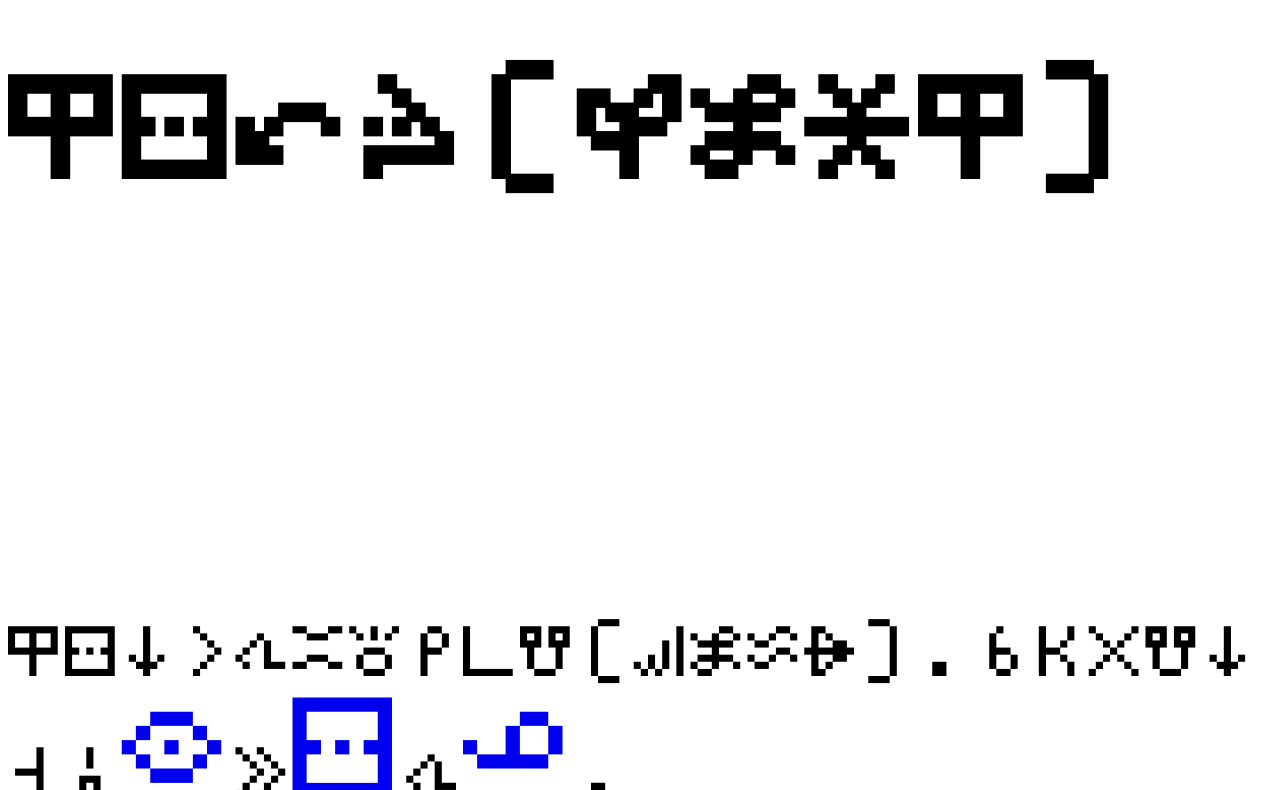
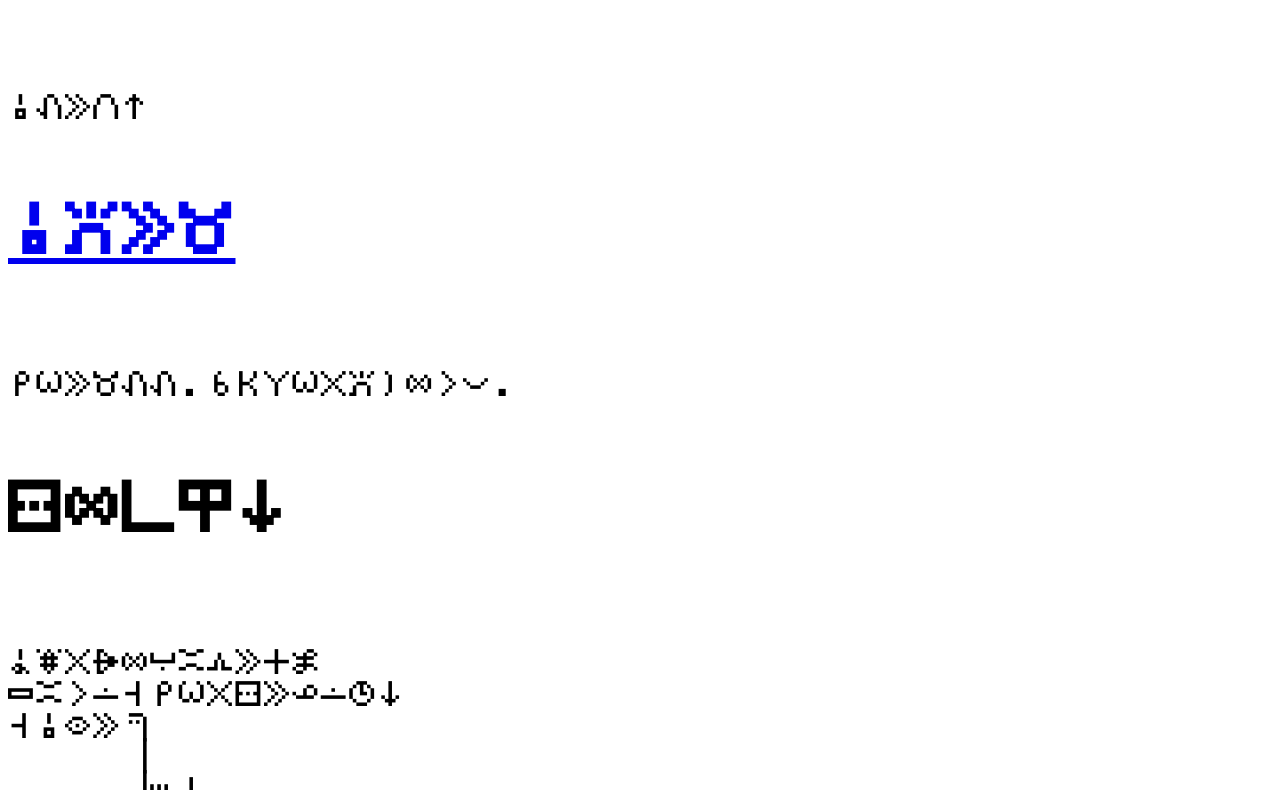
Before and after one commit to KelseyHigham/kelseyhigham.github.io, a plain HTML site: page leko-majuna/index.html in a window 1280 px wide. Shown: the part 519-1309 px from the top of the page. Drawn offline with Linux system fonts and the light colour scheme.

Commit message:
n
mi kepeken ala nasin lipu ni lon tenpo suli a a

```diff
--- a/leko-majuna/index.html
+++ b/leko-majuna/index.html
@@ -3,11 +3,12 @@
 <!--meta property="og:image" content="https://kelseyhigham.github.io/kiku-upi-ala/titi%20a.png"-->
 
 <style>
+  body {
+    font-size: 2em;
+  }
   * {
     font-family: "leko majuna";
     white-space: pre-wrap;
-    font-size: 2em;
-    /*line-height: 1.5;*/
   }
   @font-face {
     font-family: "leko majuna";
@@ -22,11 +23,11 @@ ilo sitelen ni li tawa ante toki mi pi musi [sewi esun telo alasa]. sina ken ala
 
 <h1><a href="leko majuna.ttf">o kama jo e ilo ni</a></h1>
 
-mu
+o luka e nena ni^
 
 <h1><a href="https://ko-fi.com/kellylessons">o pana e mani</a></h1>
 
-mu
+mi wile e mani luka luka. sina ken anu wile ala pana la, ale li pona.
 
 <h1>sitelen ale pi ilo ni</h1>
 
```
